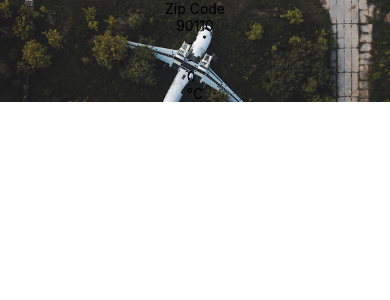
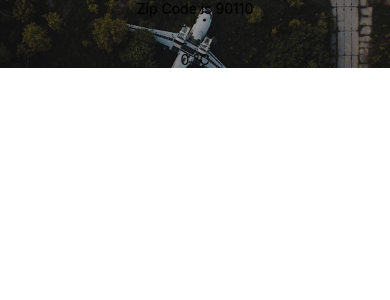
Before and after one commit to 6210110370/Lab4sa04, a React Native app: screen / in a window 390 px wide. Shown: the top 300 px of the page. Built offline with nearby package versions, Linux system fonts and the light colour scheme.

Commit message:
30 minute : 2

```diff
--- a/components/Forcast.js
+++ b/components/Forcast.js
@@ -7,8 +7,7 @@ export default function Forecast(props) {
             <Text>{props.main}</Text>
             <Text>{props.description}</Text>
             <View>
-                <Text>{props.temp}</Text>
-                <Text>°C</Text>
+                <Text>{props.temp} °C</Text>
             </View>
         </View >
     );
--- a/components/Weather.js
+++ b/components/Weather.js
@@ -1,5 +1,5 @@
 import React, { useState } from 'react';
-import {ImageBackground, StyleSheet, Text, View } from 'react-native';
+import {ImageBackground, ProgressBarAndroidComponent, StyleSheet, Text, View } from 'react-native';
 import Forecast from './Forcast';
 
 export default function Weather(props) {
@@ -12,17 +12,27 @@ export default function Weather(props) {
     return (
         <View>
             <ImageBackground source={require('../bg.jpg')} style={styles.backdrop}>
-                <Text>Zip Code</Text>
-                <Text>{props.zipCode}</Text>
-                <Forecast {...forecastInfo} />
+                <View style={styles.infor}>
+                    <Text>Zip Code is {props.zipCode}</Text>
+                    <Forecast {...forecastInfo} />
+                </View>
             </ImageBackground>
         </View>
     );
 }
 const styles = StyleSheet.create({
     backdrop: {
+        flexDirection:'row',
+        alignItems: 'flex-start',
+        width: '100%',
+        height: '100%',
+
+    },
+    infor: {
+        flex:1,
+        backgroundColor: 'rgba(0,0,0,0.4)',
         alignItems: 'center',
-        width: '100%',
-        height: '100%'
+        color: 'white',
+        color: 'red'
     },
 });
```
